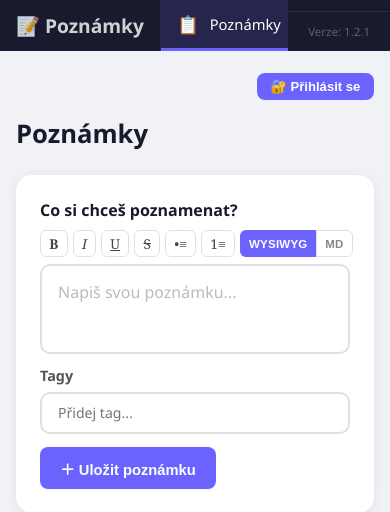
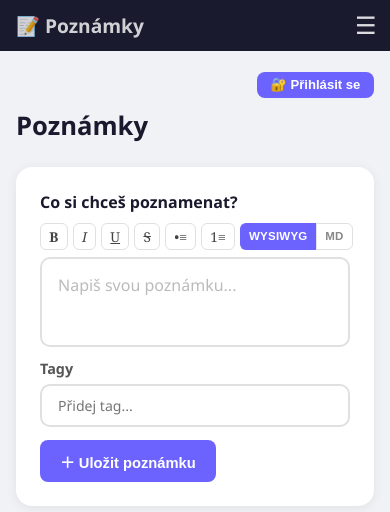
Before and after one commit to Biermannek/notes-app, a Flask app: page / in a window 390 px wide. Shown: the top 512 px of the page. Run offline with Flask 3, Linux system fonts and the light colour scheme; data that the repository does not hold is empty; parts of the project's set-up code (start-up, migrations or seed data) failed here and were passed over.

Commit message:
feat: hamburger menu pro mobilní zařízení [v1.3.0]

```diff
--- a/templates/index.html
+++ b/templates/index.html
@@ -21,7 +21,7 @@
     .sidebar-brand:hover{opacity:.8}
     .sidebar-brand h1{font-size:1.2rem;font-weight:700;color:#fff}
     .sidebar-brand p{font-size:.75rem;color:rgba(255,255,255,.45);margin-top:.2rem}
-    .nav{margin-top:1rem;flex:1;overflow-y:auto;overflow-x:hidden}
+    .nav{margin-top:1rem;flex:1;overflow-y:auto;overflow-x:hidden;display:flex;flex-direction:column}
     .nav-item{display:flex;align-items:center;gap:.75rem;padding:.7rem 1.25rem;color:rgba(255,255,255,.6);font-size:.92rem;font-weight:500;cursor:pointer;border-left:3px solid transparent;transition:all .15s;user-select:none}
     .nav-item:hover{color:#fff;background:rgba(255,255,255,.05)}
     .nav-item.active{color:#fff;border-left-color:#6c63ff;background:rgba(108,99,255,.15)}
@@ -270,16 +270,28 @@
     .share-actions{display:flex;gap:.4rem;margin-top:.65rem}
     .note-shared-banner{display:flex;align-items:center;gap:.4rem;font-size:.78rem;color:#7c3aed;font-weight:600;margin-bottom:.45rem;padding:.3rem .55rem;background:#f5f3ff;border-radius:6px}
 
+    /* ── Hamburger button ── */
+    .hamburger-btn{display:none;background:transparent;border:none;color:rgba(255,255,255,.85);font-size:1.5rem;cursor:pointer;padding:.35rem .85rem;line-height:1;border-radius:6px;transition:background .15s;flex-shrink:0;align-self:stretch;align-items:center}
+    .hamburger-btn:hover{background:rgba(255,255,255,.1)}
+
+    /* ── Mobile nav overlay ── */
+    .nav-overlay{display:none;position:fixed;inset:0;background:rgba(0,0,0,.4);z-index:150}
+    .nav-overlay.visible{display:block}
+
     /* ── Responsive ── */
     @media(max-width:640px){
       body{flex-direction:column}
-      .sidebar{width:100%;min-height:auto;height:auto;position:static;flex-direction:row;padding:0;align-items:center}
-      .sidebar-brand{padding:.75rem 1rem;border-bottom:none;border-right:1px solid rgba(255,255,255,.08)}
+      .sidebar{width:100%;min-height:auto;height:auto;position:sticky;top:0;z-index:200;flex-direction:row;padding:0;align-items:stretch;overflow:visible}
+      .sidebar-brand{padding:.75rem 1rem;border-bottom:none;flex:1;display:flex;flex-direction:column;justify-content:center}
       .sidebar-brand p{display:none}
-      .nav{display:flex;flex-direction:row;margin-top:0}
-      .nav-item{border-left:none;border-bottom:3px solid transparent;padding:.75rem 1rem}
-      .nav-item.active{border-left-color:transparent;border-bottom-color:#6c63ff}
-      .nav-sub{display:none}
+      .hamburger-btn{display:flex;align-items:center}
+      .nav{display:none;position:absolute;top:100%;left:0;right:0;background:#1a1a2e;flex-direction:column;margin-top:0;padding:.5rem 0;box-shadow:0 8px 24px rgba(0,0,0,.35);border-top:1px solid rgba(255,255,255,.1);z-index:201;max-height:calc(100vh - 54px);overflow-y:auto}
+      .sidebar.open .nav{display:flex}
+      .nav-item{border-left:3px solid transparent;border-bottom:none;padding:.85rem 1.25rem;font-size:1rem}
+      .nav-item.active{border-left-color:#6c63ff;border-bottom-color:transparent;background:rgba(108,99,255,.15)}
+      .nav-sub{display:block}
+      .sidebar-footer{margin-top:0;border-top:1px solid rgba(255,255,255,.08);padding:.6rem 1.25rem;font-size:.72rem;color:rgba(255,255,255,.3)}
+      .topbar{padding:.3rem 0 .4rem}
       .main{padding:1rem}
     }
   </style>
@@ -287,18 +299,20 @@
 <body>
 
 <!-- Sidebar -->
-<nav class="sidebar">
+<nav class="sidebar" id="sidebarNav">
   <div class="sidebar-brand" onclick="goHome()" title="Zpět na hlavní přehled">
     <h1>📝 Poznámky</h1>
     <p>Zápisky vždy po ruce</p>
   </div>
+  <button class="hamburger-btn" id="hamburgerBtn" onclick="toggleMobileMenu()" title="Navigační menu" aria-label="Otevřít menu">☰</button>
   <div class="nav">
     <div class="nav-item active" onclick="showPage('notes')" id="nav-notes"><span class="nav-icon">📋</span> Poznámky</div>
     <div class="nav-sub" id="navTagList"></div>
     <div class="nav-item" onclick="showPage('stats')" id="nav-stats"><span class="nav-icon">📊</span> Statistiky</div>
+    <div class="sidebar-footer">Verze: {{ version }}</div>
   </div>
-  <div class="sidebar-footer">Verze: {{ version }}</div>
 </nav>
+<div class="nav-overlay" id="navOverlay" onclick="closeMobileMenu()"></div>
 
 <main class="main">
 
@@ -969,6 +983,25 @@ function showPage(page) {
   const navEl = document.getElementById('nav-' + page);
   if (navEl) navEl.classList.add('active');
   if (page === 'stats') { loadAllTags().then(buildTagStatFilter); loadDailyStats(); }
+  closeMobileMenu();
+}
+function toggleMobileMenu() {
+  const sidebar = document.getElementById('sidebarNav');
+  const overlay = document.getElementById('navOverlay');
+  const btn     = document.getElementById('hamburgerBtn');
+  const isOpen  = sidebar.classList.contains('open');
+  sidebar.classList.toggle('open', !isOpen);
+  overlay.classList.toggle('visible', !isOpen);
+  btn.textContent = isOpen ? '☰' : '✕';
+}
+function closeMobileMenu() {
+  const sidebar = document.getElementById('sidebarNav');
+  const overlay = document.getElementById('navOverlay');
+  if (!sidebar || !overlay) return;
+  sidebar.classList.remove('open');
+  overlay.classList.remove('visible');
+  const btn = document.getElementById('hamburgerBtn');
+  if (btn) btn.textContent = '☰';
 }
 function showStatsPanel(panel) {
   document.querySelectorAll('.stats-panel').forEach(p => p.classList.remove('active'));
--- a/version.py
+++ b/version.py
@@ -1 +1 @@
-__version__ = "1.2.1"
+__version__ = "1.3.0"
```
